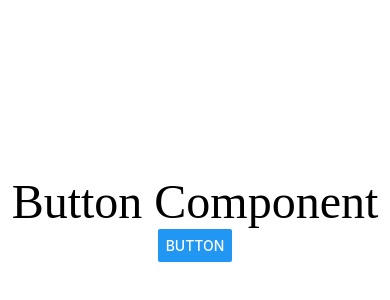
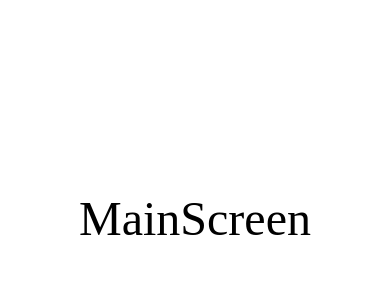
Before and after one commit to ncb6206/react-native-graduate, a React Native app: screen /Login in a window 390 px wide. Shown: the part 204-504 px from the top of the page. Built offline with nearby package versions, Linux system fonts and the light colour scheme.

Commit message:
네비게이션 적용하는중

```diff
--- a/App.tsx
+++ b/App.tsx
@@ -1,14 +1,17 @@
 import { StatusBar } from "expo-status-bar";
 import React, { useEffect, useState } from "react";
-import { StyleSheet, View, Text, Button } from "react-native";
+import { StyleSheet, View, Text, Button, Image } from "react-native";
 import { basic_theme } from "./theme";
 import * as Font from "expo-font";
 import Initial from "./pages/InitialScreen";
+import Login from "./pages/Login";
+import Main from "./pages/Main";
 import { NavigationContainer } from "@react-navigation/native";
 import { createNativeStackNavigator } from "@react-navigation/native-stack";
 
 export default function App() {
   const [fontLoad, setFontLoad] = useState(false);
+  const AppStack = createNativeStackNavigator();
 
   // font 불러오기
   useEffect(() => {
@@ -26,11 +29,20 @@ export default function App() {
     Load();
   }, []);
 
-  return (
-    <View style={styles.container}>
-      <Text style={styles.text}>Button Component</Text>
-      <Button title="Button" onPress={() => alert("click!")} />
-      <StatusBar style="auto" />
+  // font Loading 여부에 따라 return
+  return fontLoad ? (
+    <NavigationContainer>
+      <AppStack.Navigator screenOptions={{ headerShown: false }}>
+        {/* BottomTAB 없는 Screen */}
+        <AppStack.Screen name="Login" component={Login} />
+        <AppStack.Screen name="Initial" component={Initial} />
+        {/* BottomTAB 있는 Screen */}
+        <AppStack.Screen name="Main" component={Main} />
+      </AppStack.Navigator>
+    </NavigationContainer>
+  ) : (
+    <View style={styles.appLoading}>
+      <Text>Loading...</Text>
     </View>
   );
 }
@@ -52,4 +64,9 @@ const styles = StyleSheet.create({
     width: 100,
     height: 100,
   },
+  appLoading: {
+    flex: 1,
+    justifyContent: "center",
+    alignItems: "center",
+  },
 });
--- a/pages/Login.tsx
+++ b/pages/Login.tsx
@@ -0,0 +1,31 @@
+import React from "react";
+import { StyleSheet, Text, View, Image, Dimensions } from "react-native";
+import { basic_theme } from "../theme";
+
+export default function Login() {
+  return (
+    <View style={styles.container}>
+      <Text style={styles.text}>MainScreen</Text>
+    </View>
+  );
+}
+
+const styles = StyleSheet.create({
+  container: {
+    flex: 1,
+    backgroundColor: basic_theme.bgColor,
+    alignItems: "center",
+    justifyContent: "center",
+  },
+  text: {
+    fontSize: 48,
+    fontFamily: "bold",
+    fontWeight: "400",
+    color: "black",
+    textAlign: "center",
+  },
+  logo: {
+    width: 100,
+    height: 100,
+  },
+});
--- a/pages/Main.tsx
+++ b/pages/Main.tsx
@@ -1,22 +1,31 @@
-import React, { Component } from "react";
-import styled from "styled-components/native";
-
-const Container = styled.View`
-  flex: 1;
-  background-color: #fff;
-  align-items: center;
-  justify-content: center;
-`;
-
-const Font = styled.Text`
-  font-size: 30;
-  margin-bottom: 10;
-`;
+import React from "react";
+import { StyleSheet, Text, View, Image, Dimensions } from "react-native";
+import { basic_theme } from "../theme";
 
 export default function Main() {
   return (
-    <Container>
-      <Font>MainScreen</Font>
-    </Container>
+    <View style={styles.container}>
+      <Text style={styles.text}>MainScreen</Text>
+    </View>
   );
 }
+
+const styles = StyleSheet.create({
+  container: {
+    flex: 1,
+    backgroundColor: basic_theme.bgColor,
+    alignItems: "center",
+    justifyContent: "center",
+  },
+  text: {
+    fontSize: 48,
+    fontFamily: "bold",
+    fontWeight: "400",
+    color: "black",
+    textAlign: "center",
+  },
+  logo: {
+    width: 100,
+    height: 100,
+  },
+});
```
